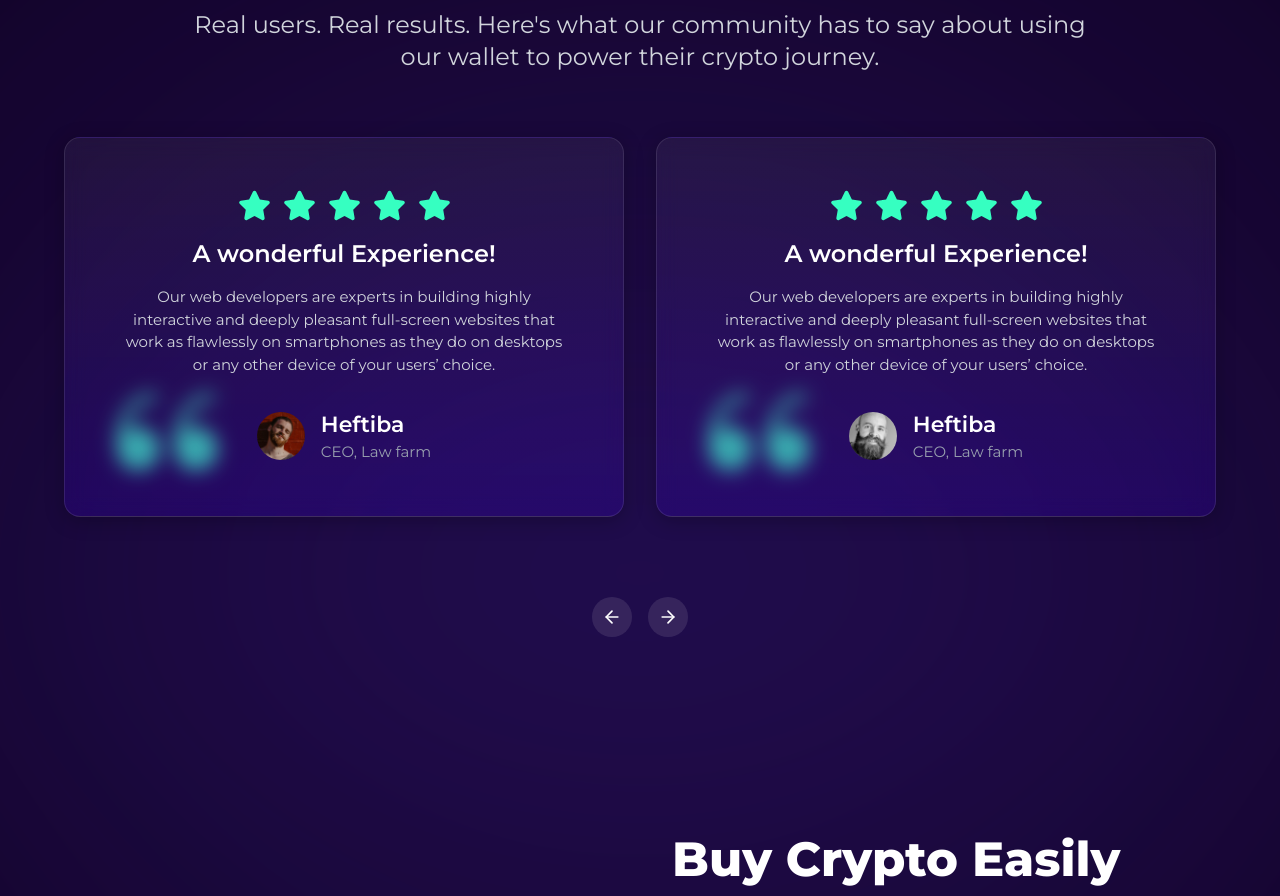
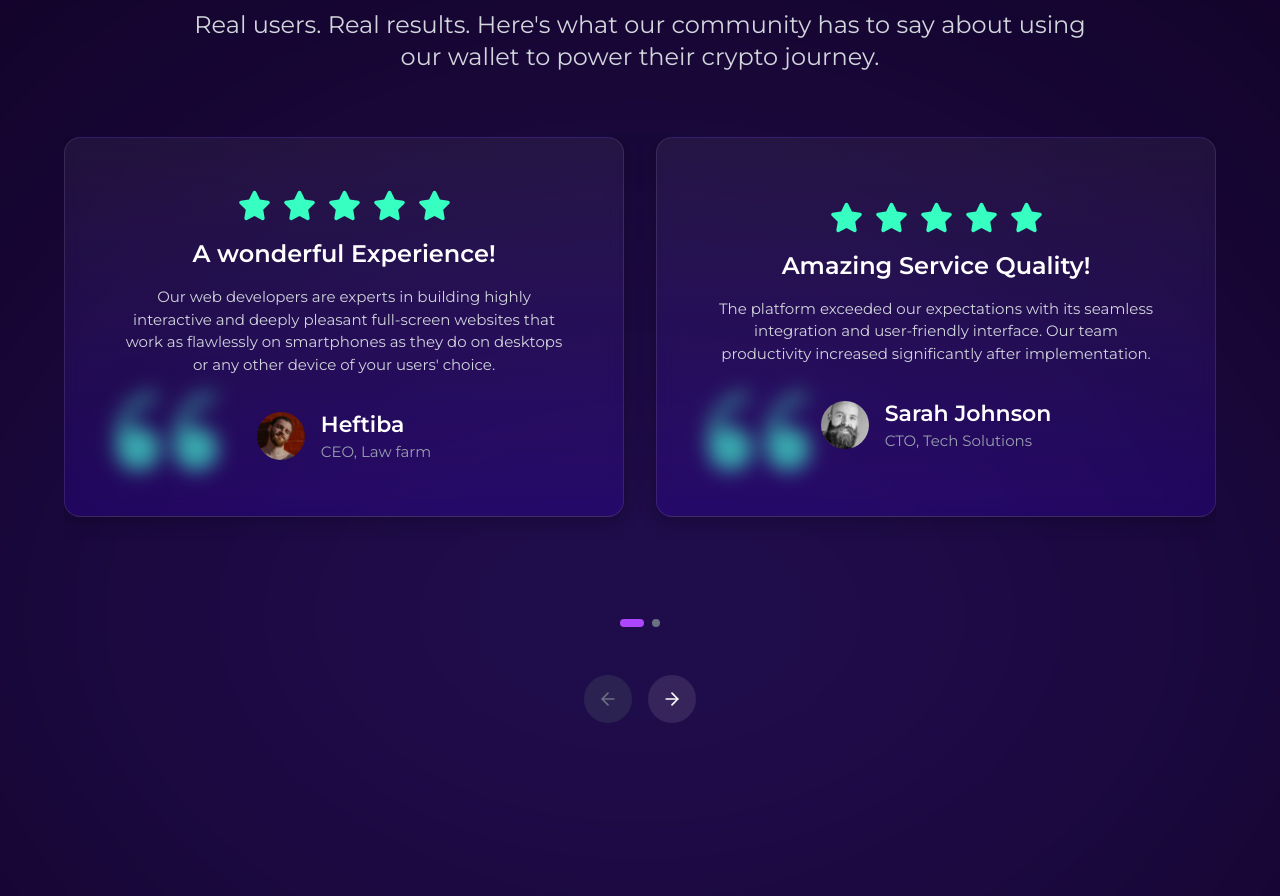
Before and after one commit to TamimOp/vezzra, a Next.js app: page / in a window 1280 px wide. Shown: the part 2260-3156 px from the top of the page. Built offline with nearby package versions, Linux system fonts and the light colour scheme.

Commit message:
adding annimation to Feedback component and add carousel functionality to improved styling for testimonials

```diff
--- a/components/Feedback.tsx
+++ b/components/Feedback.tsx
@@ -3,29 +3,93 @@
 import Image from "next/image";
 import { FaStar } from "react-icons/fa";
 import { ArrowLeft, ArrowRight } from "lucide-react";
+import { motion, AnimatePresence } from "framer-motion";
+import { useState } from "react";
 
 const testimonials = [
   {
     text: "A wonderful Experience!",
-    desc: "Our web developers are experts in building highly interactive and deeply pleasant full-screen websites that work as flawlessly on smartphones as they do on desktops or any other device of your users’ choice.",
+    desc: "Our web developers are experts in building highly interactive and deeply pleasant full-screen websites that work as flawlessly on smartphones as they do on desktops or any other device of your users' choice.",
     name: "Heftiba",
     title: "CEO, Law farm",
     image: "/assets/dp1.png",
   },
   {
-    text: "A wonderful Experience!",
-    desc: "Our web developers are experts in building highly interactive and deeply pleasant full-screen websites that work as flawlessly on smartphones as they do on desktops or any other device of your users’ choice.",
-    name: "Heftiba",
-    title: "CEO, Law farm",
+    text: "Amazing Service Quality!",
+    desc: "The platform exceeded our expectations with its seamless integration and user-friendly interface. Our team productivity increased significantly after implementation.",
+    name: "Sarah Johnson",
+    title: "CTO, Tech Solutions",
+    image: "/assets/dp2.png",
+  },
+  {
+    text: "Outstanding Results!",
+    desc: "Professional team, excellent communication, and delivered exactly what we needed. The results speak for themselves - highly recommended for any business.",
+    name: "Michael Chen",
+    title: "Founder, StartupXYZ",
+    image: "/assets/dp1.png",
+  },
+  {
+    text: "Top-notch Support!",
+    desc: "Customer support is exceptional. They were available 24/7 and helped us through every step of the process. Couldn't be happier with the service.",
+    name: "Emma Wilson",
+    title: "Director, Digital Agency",
     image: "/assets/dp2.png",
   },
 ];
 
 export default function Feedback() {
+  const [currentIndex, setCurrentIndex] = useState(0);
+  const [direction, setDirection] = useState(0);
+
+  const totalSlides = Math.ceil(testimonials.length / 2);
+
+  const nextSlide = () => {
+    setDirection(1);
+    setCurrentIndex((prev) => (prev + 1) % totalSlides);
+  };
+
+  const prevSlide = () => {
+    setDirection(-1);
+    setCurrentIndex((prev) => (prev - 1 + totalSlides) % totalSlides);
+  };
+
+  const slideVariants = {
+    enter: (direction: number) => ({
+      x: direction > 0 ? 1000 : -1000,
+      opacity: 0,
+    }),
+    center: {
+      zIndex: 1,
+      x: 0,
+      opacity: 1,
+    },
+    exit: (direction: number) => ({
+      zIndex: 0,
+      x: direction < 0 ? 1000 : -1000,
+      opacity: 0,
+    }),
+  };
+
+  const swipeConfidenceThreshold = 10000;
+  const swipePower = (offset: number, velocity: number) => {
+    return Math.abs(offset) * velocity;
+  };
+
+  const getCurrentTestimonials = () => {
+    const startIndex = currentIndex * 2;
+    return testimonials.slice(startIndex, startIndex + 2);
+  };
+
   return (
     <section className="relative px-6 sm:px-12 py-24 text-white overflow-hidden">
       {/* Title */}
-      <div className="max-w-4xl mx-auto text-center mb-16">
+      <motion.div
+        initial={{ opacity: 0, y: -50 }}
+        whileInView={{ opacity: 1, y: 0 }}
+        viewport={{ once: true }}
+        transition={{ duration: 0.8 }}
+        className="max-w-4xl mx-auto text-center mb-16"
+      >
         <h2 className="text-4xl sm:text-7xl font-bold leading-tight mb-4">
           What Our <br />
           <span className="text-white">Customers Saying</span>
@@ -34,13 +98,132 @@ export default function Feedback() {
           Real users. Real results. Here&#39;s what our community has to say
           about using our wallet to power their crypto journey.
         </p>
+      </motion.div>
+
+      {/* Cards Container */}
+      <div className="max-w-6xl mx-auto">
+        {/* Desktop View - Show 2 cards with carousel */}
+        <div className="hidden md:block">
+          <div className="relative h-[450px] overflow-hidden">
+            <AnimatePresence initial={false} custom={direction}>
+              <motion.div
+                key={currentIndex}
+                custom={direction}
+                variants={slideVariants}
+                initial="enter"
+                animate="center"
+                exit="exit"
+                transition={{
+                  x: { type: "spring", stiffness: 300, damping: 30 },
+                  opacity: { duration: 0.2 },
+                }}
+                className="absolute w-full grid grid-cols-2 gap-8"
+              >
+                {getCurrentTestimonials().map((testimonial, i) => (
+                  <TestimonialCard
+                    key={`${currentIndex}-${i}`}
+                    testimonial={testimonial}
+                  />
+                ))}
+              </motion.div>
+            </AnimatePresence>
+          </div>
         </div>
 
-      {/* Cards */}
-      <div className="max-w-6xl mx-auto grid grid-cols-1 md:grid-cols-2 gap-8">
-        {testimonials.map((t, i) => (
-          <div key={i} className="relative">
-            {/* Quote image positioned behind the card */}
+        {/* Mobile View - Show 1 card */}
+        <div className="md:hidden">
+          <div className="relative h-[400px] overflow-hidden">
+            <AnimatePresence initial={false} custom={direction}>
+              <motion.div
+                key={currentIndex}
+                custom={direction}
+                variants={slideVariants}
+                initial="enter"
+                animate="center"
+                exit="exit"
+                transition={{
+                  x: { type: "spring", stiffness: 300, damping: 30 },
+                  opacity: { duration: 0.2 },
+                }}
+                drag="x"
+                dragConstraints={{ left: 0, right: 0 }}
+                dragElastic={1}
+                onDragEnd={(e, { offset, velocity }) => {
+                  const swipe = swipePower(offset.x, velocity.x);
+
+                  if (swipe < -swipeConfidenceThreshold) {
+                    nextSlide();
+                  } else if (swipe > swipeConfidenceThreshold) {
+                    prevSlide();
+                  }
+                }}
+                className="absolute w-full"
+              >
+                <TestimonialCard testimonial={testimonials[currentIndex * 2]} />
+              </motion.div>
+            </AnimatePresence>
+          </div>
+        </div>
+
+        {/* Dots Indicator */}
+        <div className="flex justify-center gap-2 mt-8">
+          {Array.from({ length: totalSlides }, (_, index) => (
+            <button
+              key={index}
+              onClick={() => {
+                setDirection(index > currentIndex ? 1 : -1);
+                setCurrentIndex(index);
+              }}
+              className={`w-2 h-2 rounded-full transition-all duration-300 ${
+                index === currentIndex ? "bg-purple-500 w-6" : "bg-gray-500"
+              }`}
+            />
+          ))}
+        </div>
+      </div>
+
+      {/* Arrows */}
+      <motion.div
+        initial={{ opacity: 0, y: 30 }}
+        whileInView={{ opacity: 1, y: 0 }}
+        viewport={{ once: true }}
+        transition={{ duration: 0.6, delay: 0.6 }}
+        className="flex justify-center gap-4 mt-12"
+      >
+        <button
+          onClick={prevSlide}
+          disabled={currentIndex === 0}
+          className={`w-12 h-12 flex items-center justify-center rounded-full transition-all duration-200 hover:scale-110 ${
+            currentIndex === 0
+              ? "bg-gray-600/30 text-gray-500 cursor-not-allowed"
+              : "bg-white/10 hover:bg-white/20 text-white"
+          }`}
+        >
+          <ArrowLeft className="w-5 h-5" />
+        </button>
+        <button
+          onClick={nextSlide}
+          disabled={currentIndex === totalSlides - 1}
+          className={`w-12 h-12 flex items-center justify-center rounded-full transition-all duration-200 hover:scale-110 ${
+            currentIndex === totalSlides - 1
+              ? "bg-gray-600/30 text-gray-500 cursor-not-allowed"
+              : "bg-white/10 hover:bg-white/20 text-white"
+          }`}
+        >
+          <ArrowRight className="w-5 h-5" />
+        </button>
+      </motion.div>
+    </section>
+  );
+}
+
+function TestimonialCard({
+  testimonial,
+}: {
+  testimonial: (typeof testimonials)[0];
+}) {
+  return (
+    <div className="relative">
       <Image
         src="/assets/quote.png"
         alt="quote"
@@ -49,7 +232,6 @@ export default function Feedback() {
         className="absolute bottom-0 left-6 w-40 h-40 pointer-events-none select-none z-0"
       />
 
-            {/* Main card with backdrop filter */}
       <div
         className="relative rounded-2xl p-8 border border-white/10 overflow-hidden flex flex-col justify-center items-center text-center min-h-[380px] z-10"
         style={{
@@ -69,41 +251,28 @@ export default function Feedback() {
         </div>
 
         {/* Title */}
-              <h3 className="text-2xl font-semibold mb-4">{t.text}</h3>
+        <h3 className="text-2xl font-semibold mb-4">{testimonial.text}</h3>
 
         {/* Description */}
         <p className="text-[15px] text-gray-300 mb-6 max-w-md">
-                {t.desc}
+          {testimonial.desc}
         </p>
 
         {/* Avatar and user */}
         <div className="flex items-center gap-4 mt-2">
           <Image
-                  src={t.image}
-                  alt={t.name}
+            src={testimonial.image}
+            alt={testimonial.name}
             width={48}
             height={48}
             className="w-12 h-12 rounded-full object-cover"
           />
           <div className="text-left">
-                  <p className="text-[22px] font-semibold">{t.name}</p>
-                  <p className="text-[15px] text-gray-400">{t.title}</p>
+            <p className="text-[22px] font-semibold">{testimonial.name}</p>
+            <p className="text-[15px] text-gray-400">{testimonial.title}</p>
           </div>
         </div>
       </div>
     </div>
-        ))}
-      </div>
-
-      {/* Arrows */}
-      <div className="flex justify-center gap-4 mt-20">
-        <button className="w-10 h-10 flex items-center justify-center rounded-full bg-white/10 hover:bg-white/20 transition">
-          <ArrowLeft className="text-white w-5 h-5" />
-        </button>
-        <button className="w-10 h-10 flex items-center justify-center rounded-full bg-white/10 hover:bg-white/20 transition">
-          <ArrowRight className="text-white w-5 h-5" />
-        </button>
-      </div>
-    </section>
   );
 }
```
Lines whose indentation alone changed are shown as unchanged.
